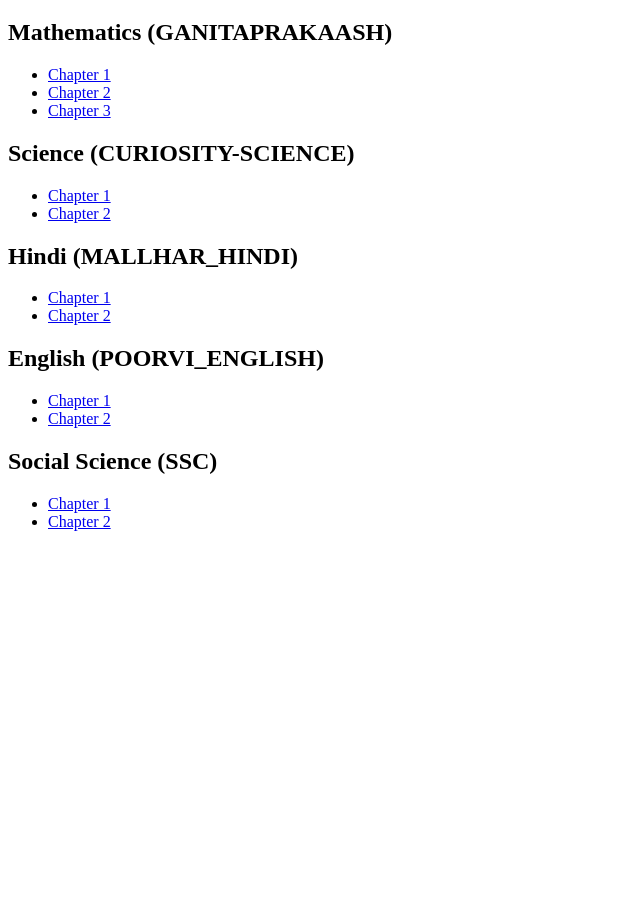
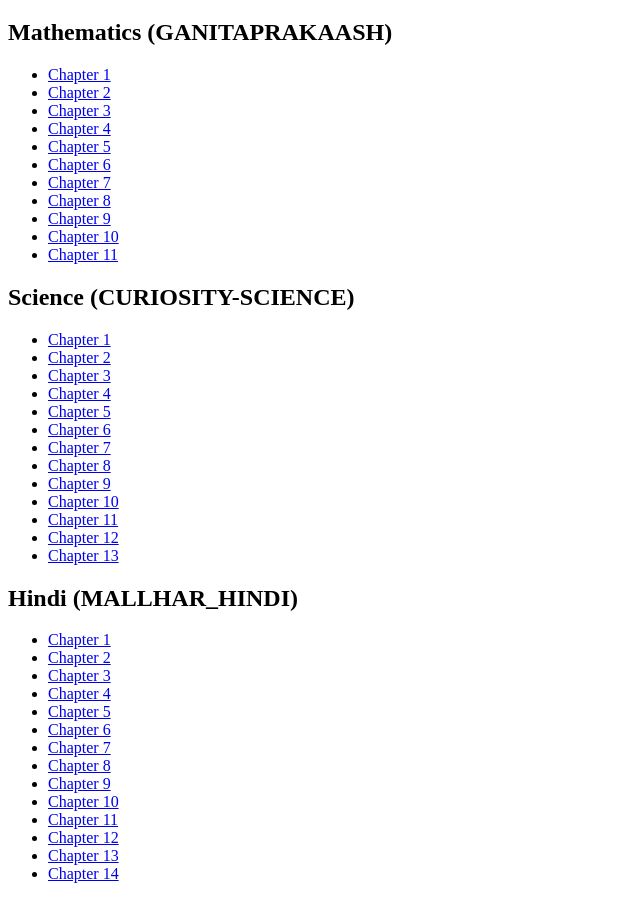
Before and after one commit to SHKSUD/Devam, a plain HTML site: page index.html in a window 1280 px wide. Shown: the part 61-960 px from the top of the page, without its empty margins (0-640 px from the left). Before the commit the page ends 800 px from the top, so only its background shows below. Drawn offline with Linux system fonts and the light colour scheme.

Commit message:
Add full index page with all subjects

```diff
--- a/index.html
+++ b/index.html
@@ -12,35 +12,49 @@
     <li><a href="GANITAPRAKAASH_MATH/ch1.pdf">Chapter 1</a></li>
     <li><a href="GANITAPRAKAASH_MATH/ch2.pdf">Chapter 2</a></li>
     <li><a href="GANITAPRAKAASH_MATH/ch3.pdf">Chapter 3</a></li>
-    <!-- continue for all math PDFs -->
+    <li><a href="GANITAPRAKAASH_MATH/ch4.pdf">Chapter 4</a></li>
+    <li><a href="GANITAPRAKAASH_MATH/ch5.pdf">Chapter 5</a></li>
+    <li><a href="GANITAPRAKAASH_MATH/ch6.pdf">Chapter 6</a></li>
+    <li><a href="GANITAPRAKAASH_MATH/ch7.pdf">Chapter 7</a></li>
+    <li><a href="GANITAPRAKAASH_MATH/ch8.pdf">Chapter 8</a></li>
+    <li><a href="GANITAPRAKAASH_MATH/ch9.pdf">Chapter 9</a></li>
+    <li><a href="GANITAPRAKAASH_MATH/ch10.pdf">Chapter 10</a></li>
+    <li><a href="GANITAPRAKAASH_MATH/ch11.pdf">Chapter 11</a></li>
   </ul>
 
   <h2>Science (CURIOSITY-SCIENCE)</h2>
   <ul>
     <li><a href="CURIOSITY-SCIENCE/ch1.pdf">Chapter 1</a></li>
     <li><a href="CURIOSITY-SCIENCE/ch2.pdf">Chapter 2</a></li>
-    <!-- continue for all science PDFs -->
+    <li><a href="CURIOSITY-SCIENCE/ch3.pdf">Chapter 3</a></li>
+    <li><a href="CURIOSITY-SCIENCE/ch4.pdf">Chapter 4</a></li>
+    <li><a href="CURIOSITY-SCIENCE/ch5.pdf">Chapter 5</a></li>
+    <li><a href="CURIOSITY-SCIENCE/ch6.pdf">Chapter 6</a></li>
+    <li><a href="CURIOSITY-SCIENCE/ch7.pdf">Chapter 7</a></li>
+    <li><a href="CURIOSITY-SCIENCE/ch8.pdf">Chapter 8</a></li>
+    <li><a href="CURIOSITY-SCIENCE/ch9.pdf">Chapter 9</a></li>
+    <li><a href="CURIOSITY-SCIENCE/ch10.pdf">Chapter 10</a></li>
+    <li><a href="CURIOSITY-SCIENCE/ch11.pdf">Chapter 11</a></li>
+    <li><a href="CURIOSITY-SCIENCE/ch12.pdf">Chapter 12</a></li>
+    <li><a href="CURIOSITY-SCIENCE/ch13.pdf">Chapter 13</a></li>
   </ul>
 
   <h2>Hindi (MALLHAR_HINDI)</h2>
   <ul>
     <li><a href="MALLHAR_HINDI/ch1.pdf">Chapter 1</a></li>
     <li><a href="MALLHAR_HINDI/ch2.pdf">Chapter 2</a></li>
-    <!-- continue for all Hindi PDFs -->
-  </ul>
-
-  <h2>English (POORVI_ENGLISH)</h2>
-  <ul>
-    <li><a href="POORVI_ENGLISH/ch1.pdf">Chapter 1</a></li>
-    <li><a href="POORVI_ENGLISH/ch2.pdf">Chapter 2</a></li>
-    <!-- continue for all English PDFs -->
-  </ul>
-
-  <h2>Social Science (SSC)</h2>
-  <ul>
-    <li><a href="SSC/ch1.pdf">Chapter 1</a></li>
-    <li><a href="SSC/ch2.pdf">Chapter 2</a></li>
-    <!-- continue for all SSC PDFs -->
+    <li><a href="MALLHAR_HINDI/ch3.pdf">Chapter 3</a></li>
+    <li><a href="MALLHAR_HINDI/ch4.pdf">Chapter 4</a></li>
+    <li><a href="MALLHAR_HINDI/ch5.pdf">Chapter 5</a></li>
+    <li><a href="MALLHAR_HINDI/ch6.pdf">Chapter 6</a></li>
+    <li><a href="MALLHAR_HINDI/ch7.pdf">Chapter 7</a></li>
+    <li><a href="MALLHAR_HINDI/ch8.pdf">Chapter 8</a></li>
+    <li><a href="MALLHAR_HINDI/ch9.pdf">Chapter 9</a></li>
+    <li><a href="MALLHAR_HINDI/ch10.pdf">Chapter 10</a></li>
+    <li><a href="MALLHAR_HINDI/ch11.pdf">Chapter 11</a></li>
+    <li><a href="MALLHAR_HINDI/ch12.pdf">Chapter 12</a></li>
+    <li><a href="MALLHAR_HINDI/ch13.pdf">Chapter 13</a></li>
+    <li><a href="MALLHAR_HINDI/ch14.pdf">Chapter 14</a></li>
   </ul>
 </body>
 </html>
```
